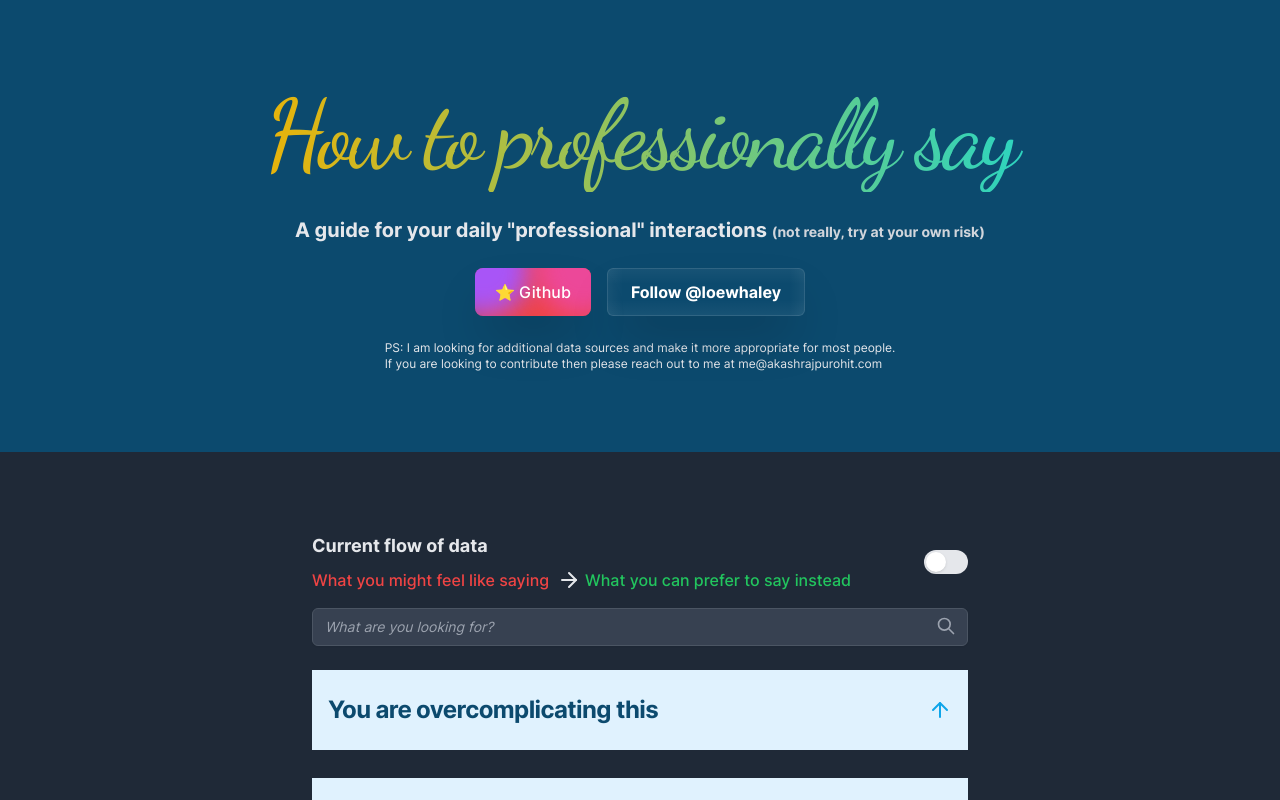
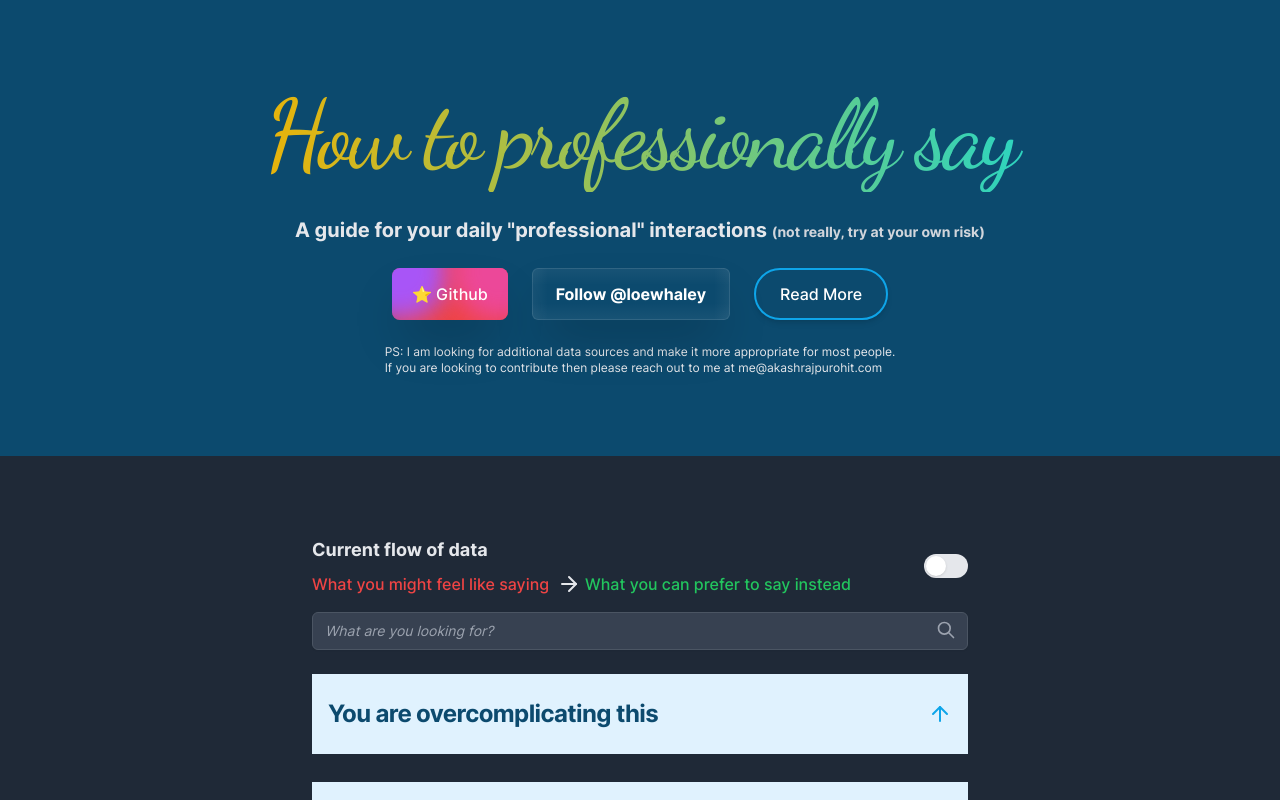
Before and after one commit to AkashRajpurohit/howtoprofessionallysay, a Next.js app: page / in a window 1280 px wide. Shown: the top 800 px of the page. Built offline with nearby package versions, Linux system fonts and the light colour scheme.

Commit message:
feat: :sparkles: blog link added

```diff
--- a/components/Footer.tsx
+++ b/components/Footer.tsx
@@ -1,3 +1,4 @@
+import siteMetadata from 'lib/sitemetadata';
 import React, { FunctionComponent } from 'react';
 
 interface IFooterProps {}
@@ -18,7 +19,7 @@ const Footer: FunctionComponent<IFooterProps> = (): JSX.Element => {
       <p className="font-medium">
         Special thanks to{' '}
         <a
-          href="https://www.instagram.com/loewhaley/"
+          href={siteMetadata.loewhaley}
           rel="nofollow noopener noreferrer"
           className="text-gray-200 underline hover:text-gray-300"
         >
@@ -28,7 +29,7 @@ const Footer: FunctionComponent<IFooterProps> = (): JSX.Element => {
       <p className="flex gap-3">
         <span>
           <a
-            href="https://github.com/AkashRajpurohit/howdoyouprofessionallysay"
+            href={siteMetadata.siteRepo}
             rel="nofollow noopener noreferrer"
             target="_blank"
             className="text-gray-200 underline hover:text-gray-300"
--- a/components/Header.tsx
+++ b/components/Header.tsx
@@ -15,9 +15,9 @@ const Header: FunctionComponent<IHeaderProps> = (): JSX.Element => {
           (not really, try at your own risk)
         </small>
       </p>
-      <div className="flex flex-col gap-4 md:flex-row">
+      <div className="flex flex-col gap-6 md:flex-row">
         <a
-          href="https://github.com/AkashRajpurohit/howdoyouprofessionallysay"
+          href={siteMetadata.siteRepo}
           rel="nofollow noopener noreferrer"
           target="_blank"
           className="group relative inline-flex items-center justify-center overflow-hidden rounded-lg p-4 px-5 py-3 font-medium text-indigo-600 shadow-2xl"
@@ -30,7 +30,7 @@ const Header: FunctionComponent<IHeaderProps> = (): JSX.Element => {
           <span className="relative text-white">⭐ Github</span>
         </a>
         <a
-          href="https://www.instagram.com/loewhaley/"
+          href={siteMetadata.loewhaley}
           rel="nofollow noopener noreferrer"
           target="_blank"
           className="group relative inline-flex items-center justify-center overflow-hidden rounded-md px-6 py-3 font-bold text-white shadow-2xl"
@@ -44,6 +44,34 @@ const Header: FunctionComponent<IHeaderProps> = (): JSX.Element => {
           <span className="absolute h-0 w-0 rounded-full bg-white opacity-5 transition-all duration-300 ease-out group-hover:h-56 group-hover:w-56"></span>
           <span className="relative">Follow @loewhaley</span>
         </a>
+        <a
+          href={siteMetadata.siteBlogAt}
+          rel="nofollow noopener noreferrer"
+          target="_blank"
+          className="group relative inline-flex items-center justify-center overflow-hidden rounded-full border-2 border-primary-500 p-4 px-6 py-3 font-medium text-indigo-600 shadow-md transition duration-300 ease-out"
+        >
+          <span className="ease absolute inset-0 flex h-full w-full -translate-x-full items-center justify-center bg-primary-500 text-white duration-300 group-hover:translate-x-0">
+            <svg
+              aria-hidden="true"
+              className="h-6 w-6"
+              fill="none"
+              stroke="currentColor"
+              viewBox="0 0 24 24"
+              xmlns="http://www.w3.org/2000/svg"
+            >
+              <path
+                strokeLinecap="round"
+                strokeLinejoin="round"
+                strokeWidth="2"
+                d="M14 5l7 7m0 0l-7 7m7-7H3"
+              ></path>
+            </svg>
+          </span>
+          <span className="ease absolute flex h-full w-full transform items-center justify-center text-white transition-all duration-300 group-hover:translate-x-full">
+            Read More
+          </span>
+          <span className="invisible relative">Read More</span>
+        </a>
       </div>
       <p className="text-xs">
         PS: I am looking for additional data sources and make it more
--- a/lib/sitemetadata.ts
+++ b/lib/sitemetadata.ts
@@ -6,6 +6,9 @@ const siteMetadata = {
   siteUrl: 'https://howtoprofessionallysay.akashrajpurohit.com',
   siteRepo: 'https://github.com/AkashRajpurohit/howtoprofessionallysay',
   siteLogo: '/static/images/logo.png',
+  siteBlogAt:
+    'https://akashrajpurohit.com/blog/journey-into-how-to-professionally-say-project/?ref=howtoprofessionallysay',
+  loewhaley: 'https://www.instagram.com/loewhaley/',
   socialBanner: '/static/images/twitter-card.png',
   email: 'me@akashrajpurohit.com',
   github: 'https://github.com/AkashRajpurohit',
```
Also changed, not shown: 1 other file (tests, documents, lock files or other folders).
